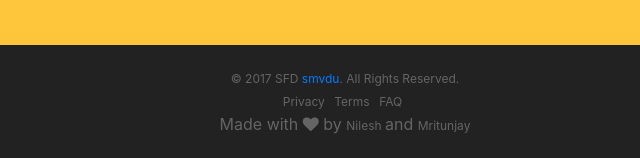
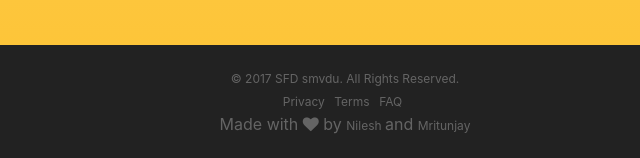
Before and after one commit to rsm23/software-freedom-day-smvdu, a React app: page index.html in a window 1280 px wide. Shown: the part 5965-6123 px from the top of the page, 295-935 px from the left. Built offline with nearby package versions, Linux system fonts and the light colour scheme; files whose address does not match are found by name; a web font is replaced by a local one.

Commit message:
Update index.html

```diff
--- a/index.html
+++ b/index.html
@@ -327,7 +327,7 @@
 
     <footer>
       <div class="container">
-        <p>&copy; 2017 SFD <a href="www.smvdu.ac.in"target="_blank">smvdu</a>. All Rights Reserved.</p>
+        <p>&copy; 2017 SFD smvdu. All Rights Reserved.</p>
         <ul class="list-inline">
           <li class="list-inline-item">
             <a href="#">Privacy</a>
```
